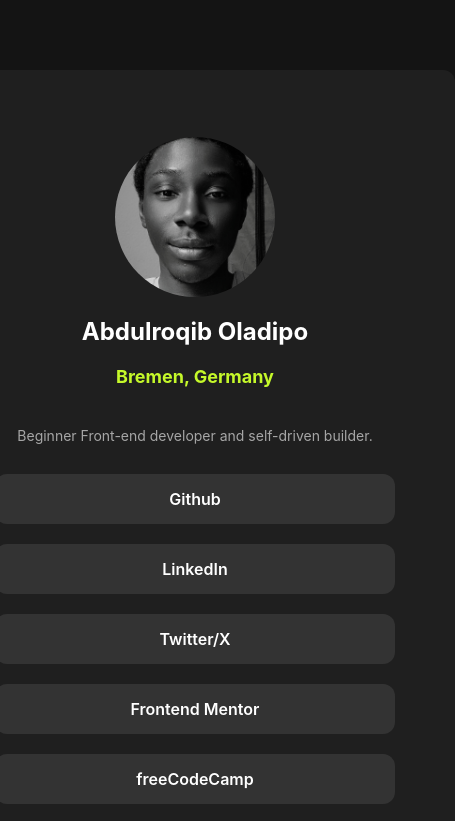
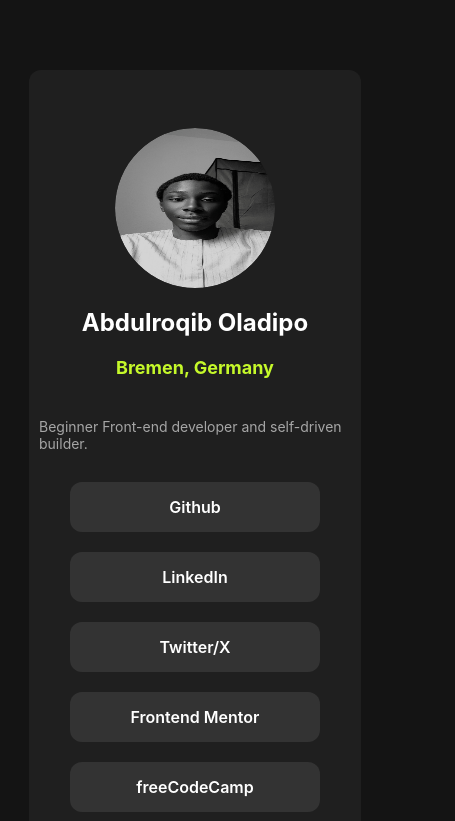
Before and after one commit to scyflix/social-links-profile-main, a plain HTML site: page index.html in a window 390 px wide. Shown: the top 821 px of the page, 455 px wide, since content can reach past the window. Drawn offline with Linux system fonts and the light colour scheme.

Commit message:
make responsive and change hover effect

```diff
--- a/index.html
+++ b/index.html
@@ -64,13 +64,11 @@
         text-align: center;
         padding: 15px 0;
         border-radius: 12px;
-        transition: background-color 0.4s ease;
+        transition: background-color 0.6s ease;
       }
       .contactLinks:hover {
-        background: hsla(0, 0%, 20%, 0.701);
-      }
-      .contactLinks:focus {
-        color: hsl(0, 100%, 50%);
+        background: hsl(75, 94%, 57%);
+        color: hsl(0, 0%, 8%);
       }
       h1 {
         margin: 20px 0 5px;
@@ -98,8 +96,16 @@
 
       img {
         border-radius: 50%;
-        width: 450px;
-        height: 450px;
+        width: 100%;
+        height: 100%;
+      }
+      @media (max-width: 600px) {
+        main {
+          width: 100%;
+        }
+        .container {
+          width: 80%;
+        }
       }
     </style>
   </head>
```
